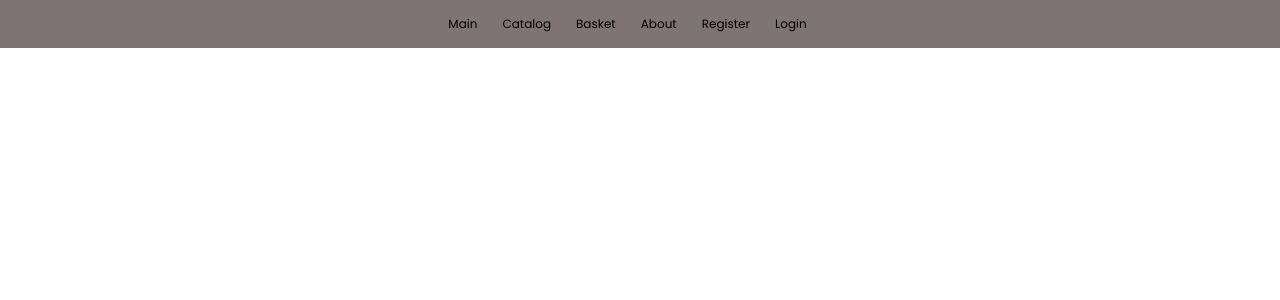
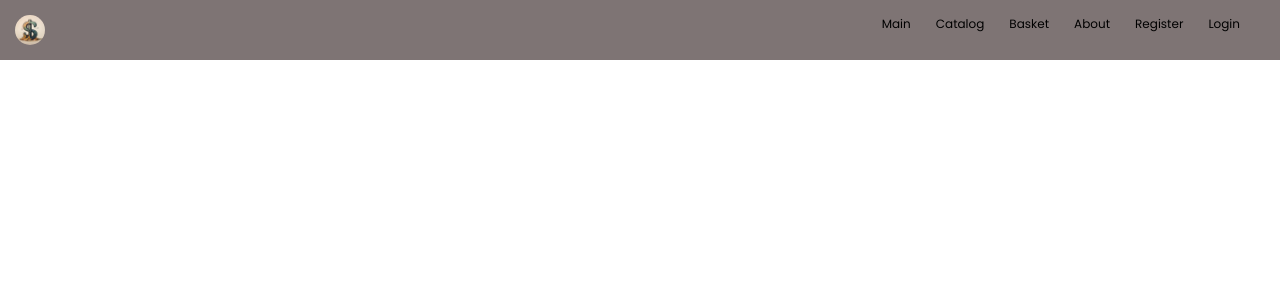
Before and after one commit to peregreenus/DEVS-eCommerce-App, a React app: page / in a window 1280 px wide. Shown: the top 300 px of the page. Built offline with nearby package versions, Linux system fonts and the light colour scheme.

Commit message:
feat: add logo to header

```diff
--- a/src/view/components/common/header/header.css
+++ b/src/view/components/common/header/header.css
@@ -2,6 +2,14 @@
   background-color: rgb(126, 116, 116);
   padding: 15px;
   display: flex;
-  justify-content: center;
+  justify-content: space-between;
   font-size: 1.2rem;
 }
+
+.logo {
+  width: 3rem;
+  height: 3rem;
+  border-radius: 2rem;
+  background-image: url('../../../../assets/img/logo_.png');
+  background-size: cover;
+}
--- a/src/view/components/common/header/header.tsx
+++ b/src/view/components/common/header/header.tsx
@@ -1,10 +1,14 @@
 import React from 'react';
+import { Link } from 'react-router-dom';
 import Navbar from '../navbar/navbar';
 import './header.css';
 
 function Header() {
   return (
     <header className="header">
+      <Link className="logo" to="/main">
+        {' '}
+      </Link>
       <Navbar />
     </header>
   );
```
Also changed, not shown: src/assets/img/logo_.png (added).
